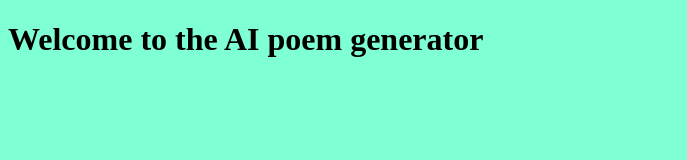
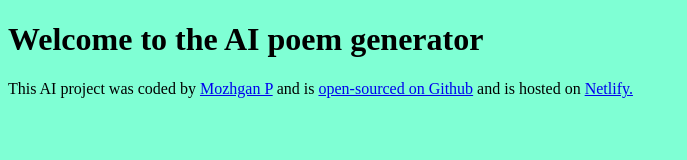
Before and after one commit to mozhganpe66/poem-generator, a plain HTML site: page index.html in a window 1280 px wide. Shown: the whole page, without its empty margins (0-687 px from the left). Drawn offline with Linux system fonts and the light colour scheme.

Commit message:
links added

```diff
--- a/index.html
+++ b/index.html
@@ -8,6 +8,8 @@
 </head>
 <body>
     <h1>Welcome to the AI poem generator</h1>
+    <footer>This AI project was coded by <a href="https://github.com/mozhganpe66" target="_blank">Mozhgan P</a> and is <a href="https://github.com/mozhganpe66/poem-generator" target="_blank"> open-sourced on Github</a> and is hosted on
+        <a href="https://ai-poem-generator66.netlify.app/">Netlify.</a> </footer>
     <script src="src/index.js"></script>
 </body>
 </html>
```
